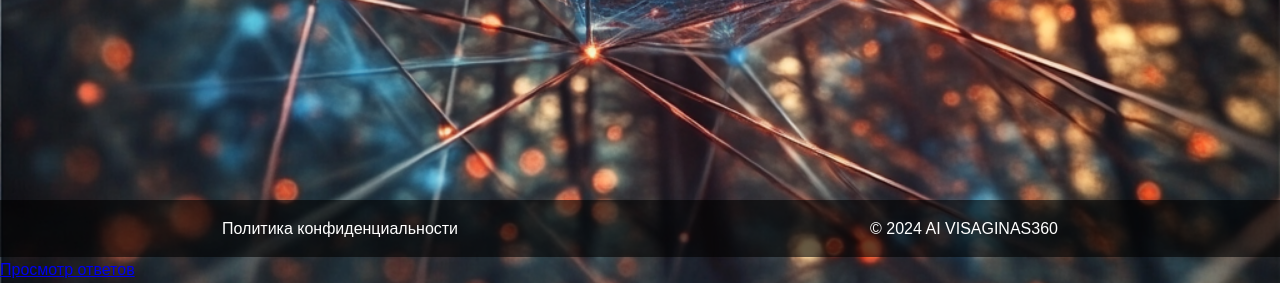
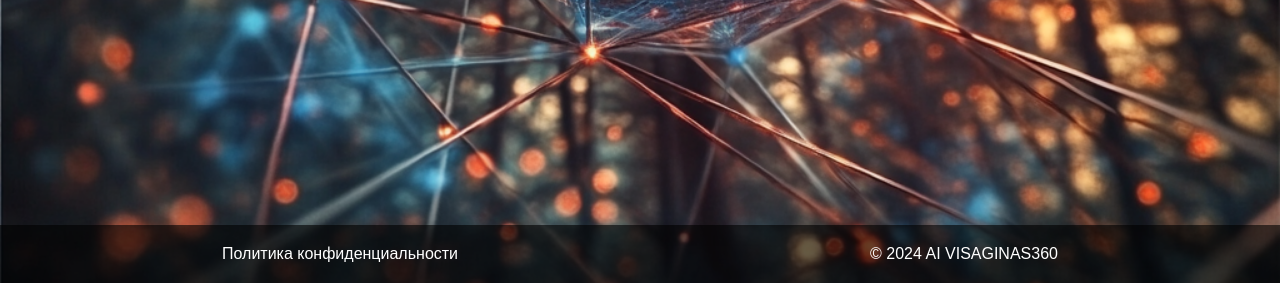
Before and after one commit to tikserziku/Questionnaire, a Flask app: page / in a window 1280 px wide. Shown: the part 517-800 px from the top of the page. Run offline with Flask 2, Linux system fonts and the light colour scheme; some libraries are stand-ins or nearby versions.

Commit message:
Update base.html

```diff
--- a/templates/base.html
+++ b/templates/base.html
@@ -33,9 +33,7 @@
         <div class="spinner"></div>
         <span>Загрузка...</span>
     </div>
-    <nav class="main-nav">
-        <a href="{{ url_for('analytics') }}" class="nav-link">Просмотр ответов</a>
-    </nav>
+
     <script src="/static/script.js" defer></script>
     {% block extra_scripts %}{% endblock %}
 </body>
```
